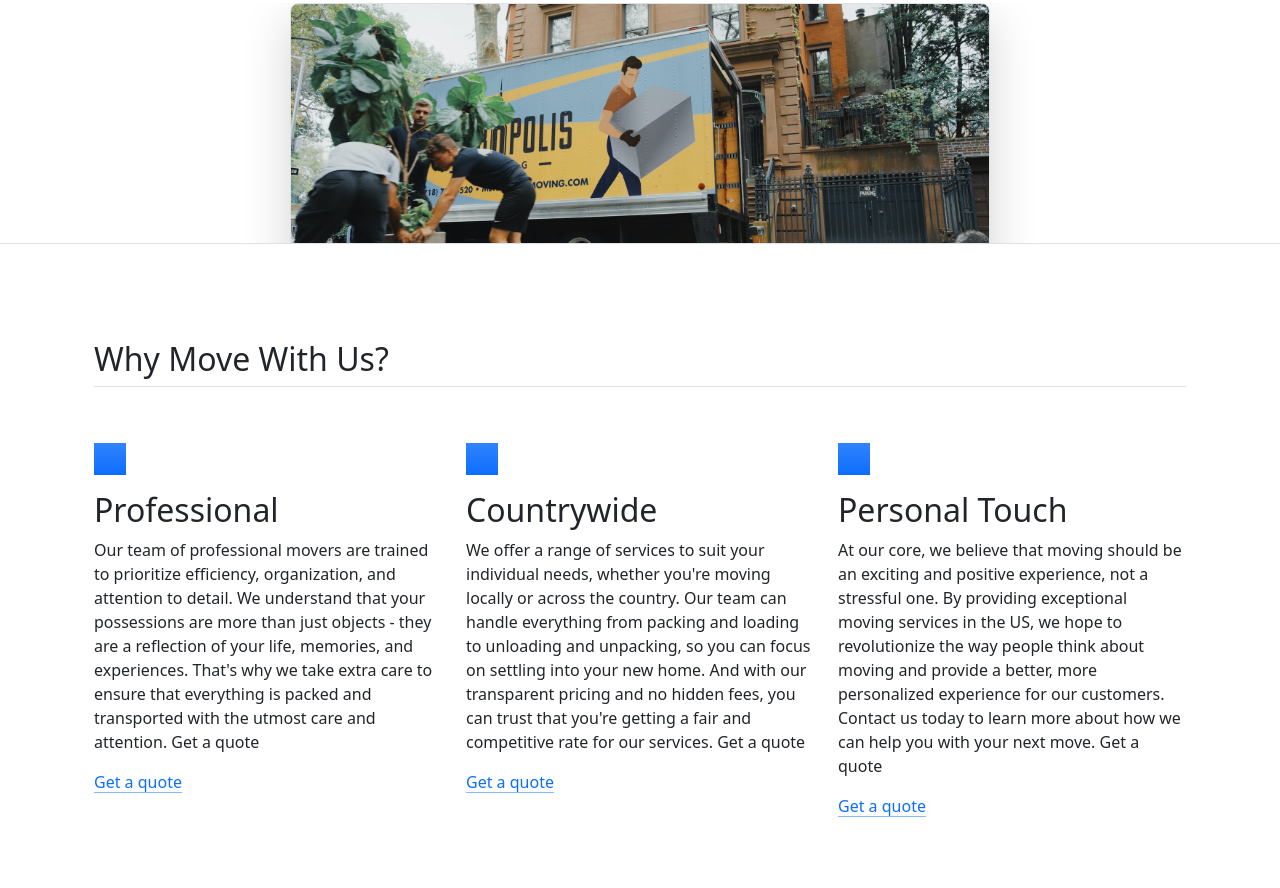
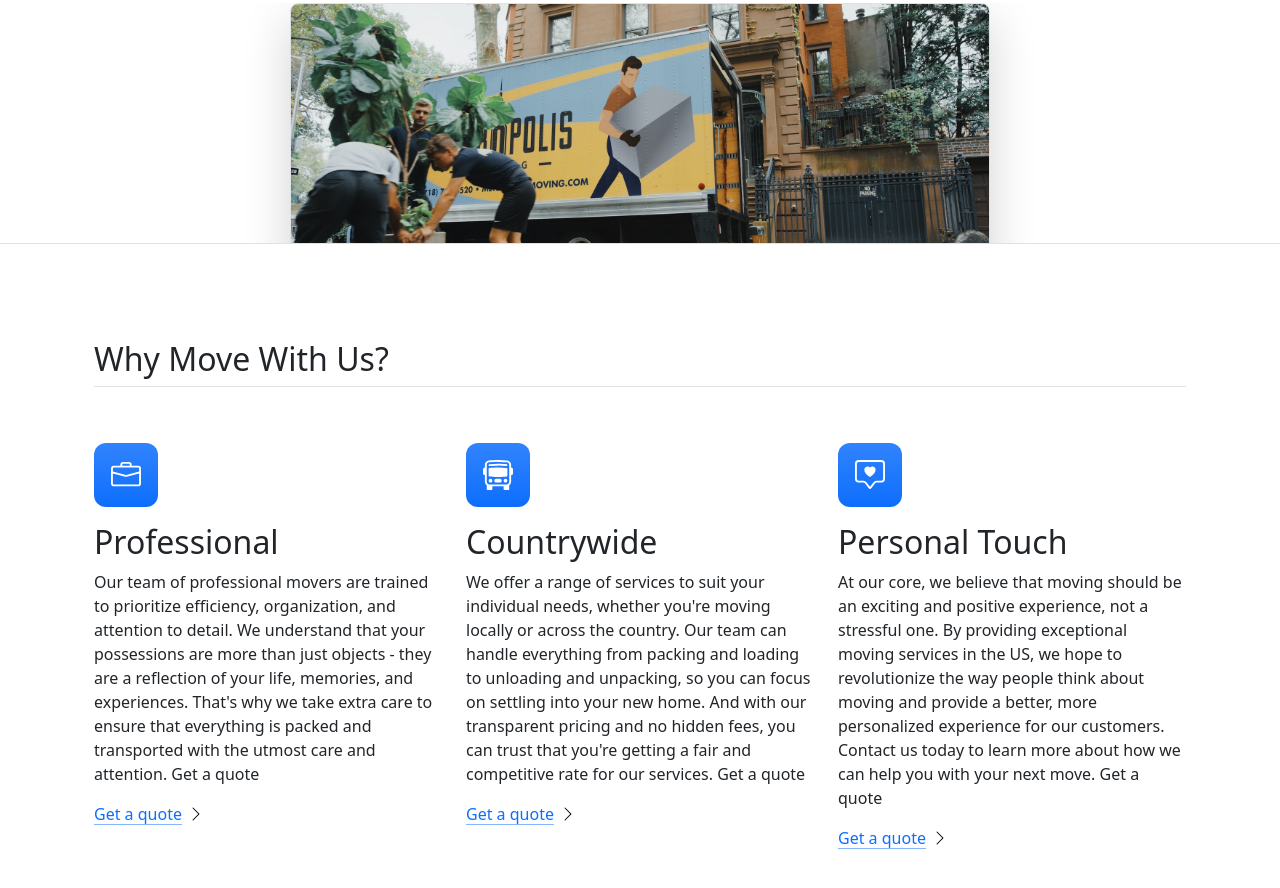
Before and after one commit to ftv017/moving-site, a plain HTML site: page index.html in a window 1280 px wide. Shown: the part 496-1384 px from the top of the page. Drawn offline with nearby package versions, Linux system fonts and the light colour scheme.

Commit message:
updated moving site with icon images using SVGs

```diff
--- a/index.html
+++ b/index.html
@@ -10,7 +10,13 @@
       integrity="sha384-aFq/bzH65dt+w6FI2ooMVUpc+21e0SRygnTpmBvdBgSdnuTN7QbdgL+OapgHtvPp"
       crossorigin="anonymous"
     />
-    <style></style>
+    <style>
+      .feature-icon {
+        width: 4rem;
+        height: 4rem;
+        border-radius: 0.75rem;
+      }
+    </style>
   </head>
 
   <body>
@@ -111,9 +117,7 @@
           <div
             class="feature-icon d-inline-flex align-items-center justify-content-center text-bg-primary bg-gradient fs-2 mb-3"
           >
-            <svg class="bi" width="1em" height="1em">
-              <use xlink:href="#collection"></use>
-            </svg>
+            <img src="./briefcase.svg" alt="briefcase" height="30" />
           </div>
           <h3 class="fs-2">Professional</h3>
           <p>
@@ -127,16 +131,14 @@
           <a href="#" class="icon-link">
             Get a quote
 
-            <svg class="bi"><use xlink:href="#chevron-right"></use></svg>
+            <img src="./chevron-right.svg" alt="chevron-right" />
           </a>
         </div>
         <div class="feature col">
           <div
             class="feature-icon d-inline-flex align-items-center justify-content-center text-bg-primary bg-gradient fs-2 mb-3"
           >
-            <svg class="bi" width="1em" height="1em">
-              <use xlink:href="#people-circle"></use>
-            </svg>
+            <img src="./bus-front.svg" alt="bus-front" height="30" />
           </div>
           <h3 class="fs-2">Countrywide</h3>
           <p>
@@ -150,16 +152,18 @@
           <a href="#" class="icon-link">
             Get a quote
 
-            <svg class="bi"><use xlink:href="#chevron-right"></use></svg>
+            <img src="./chevron-right.svg" alt="chevron-right" />
           </a>
         </div>
         <div class="feature col">
           <div
             class="feature-icon d-inline-flex align-items-center justify-content-center text-bg-primary bg-gradient fs-2 mb-3"
           >
-            <svg class="bi" width="1em" height="1em">
-              <use xlink:href="#toggles2"></use>
-            </svg>
+            <img
+              src="./chat-square-heart.svg"
+              alt="chat-square-heart"
+              height="30"
+            />
           </div>
           <h3 class="fs-2">Personal Touch</h3>
           <p>
@@ -173,7 +177,7 @@
           <a href="#" class="icon-link">
             Get a quote
 
-            <svg class="bi"><use xlink:href="#chevron-right"></use></svg>
+            <img src="./chevron-right.svg" alt="chevron-right" />
           </a>
         </div>
       </div>
```
